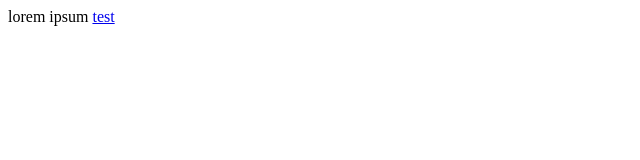
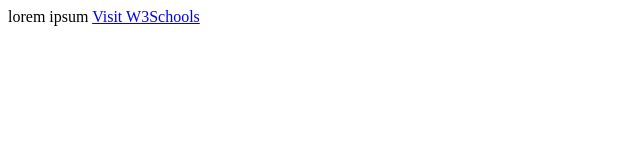
Before and after one commit to tivoris/webside_name, a plain HTML site: page index.html in a window 1280 px wide. Shown: the whole page, without its empty margins (0-640 px from the left). Drawn offline with Linux system fonts and the light colour scheme.

Commit message:
Update index.html

```diff
--- a/index.html
+++ b/index.html
@@ -7,7 +7,5 @@
 
 <body>
 lorem ipsum
-<a href="https://www.w3schools.com/" target="_blank">
-	test
-</a>
+<a href="https://www.w3schools.com/">Visit W3Schools</a>
 </body>
```
